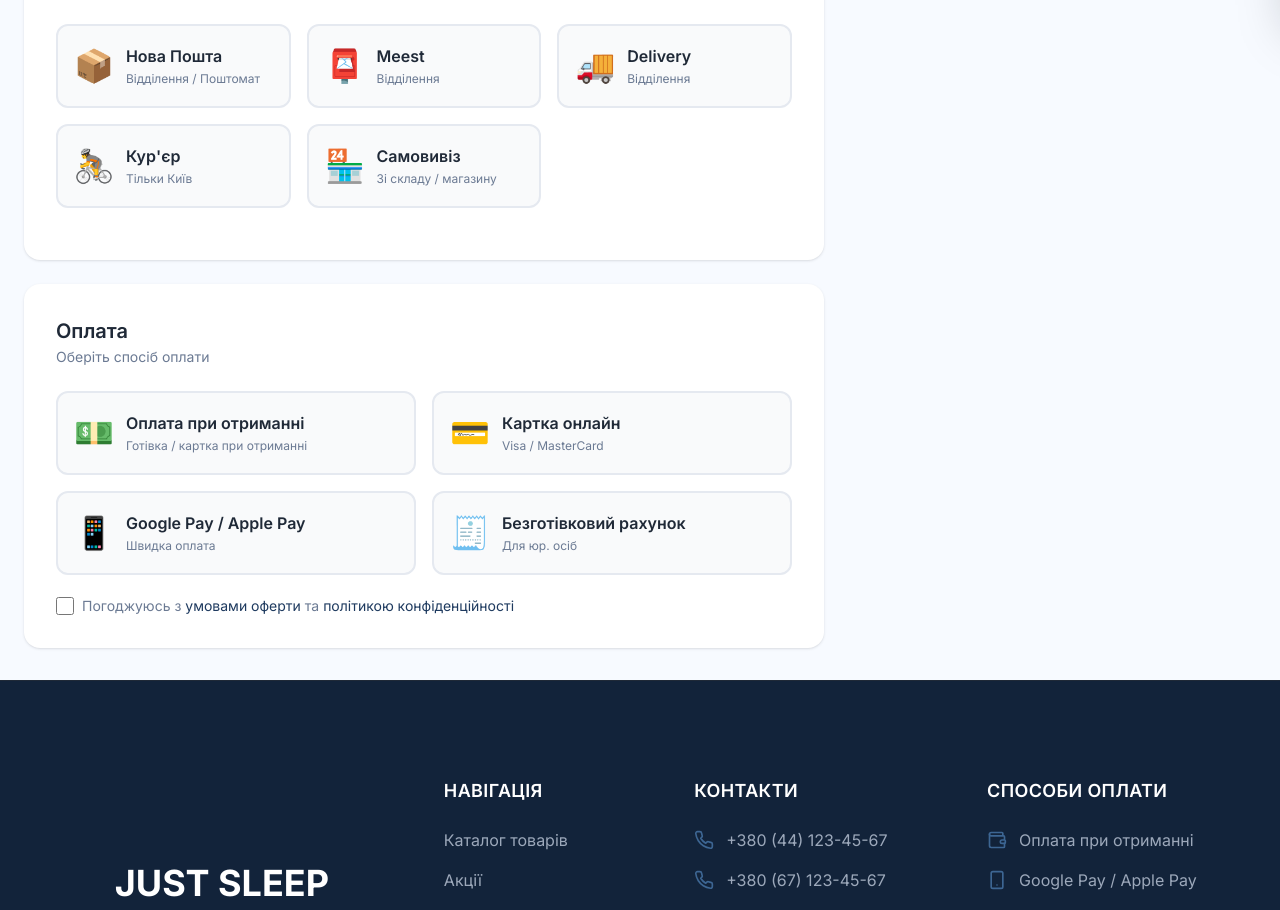
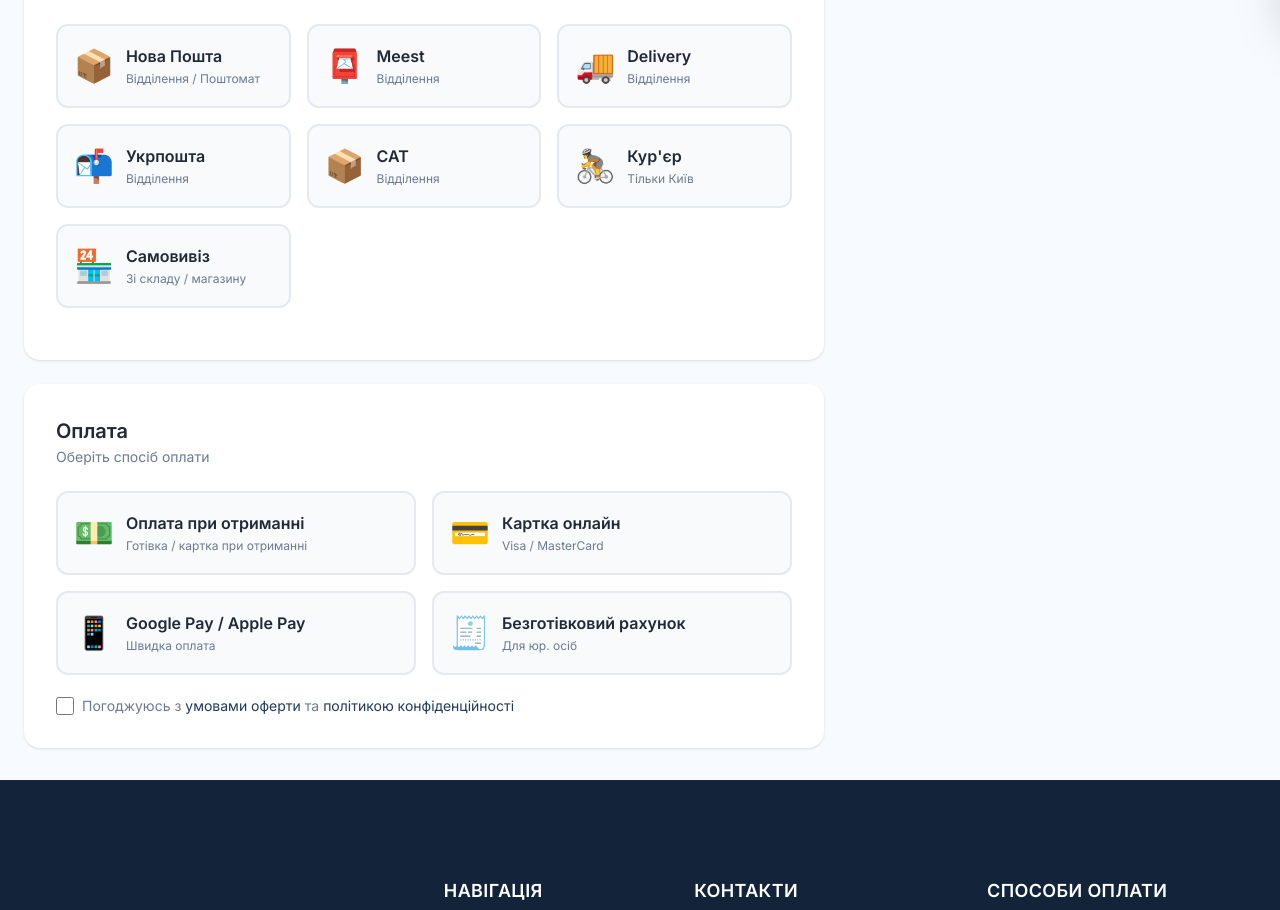
Before and after one commit to Greenfield-Taster/mattress-shop, a React (Vite) app: page /checkout in a window 1280 px wide. Shown: the part 783-1693 px from the top of the page. Built offline with nearby package versions, Linux system fonts and the light colour scheme; no server answers.

Commit message:
Add Ukrposhta and CAT delivery options and fix delivery methods maps

```diff
--- a/src/components/OrderDetailsModal/OrderDetailsModal.jsx
+++ b/src/components/OrderDetailsModal/OrderDetailsModal.jsx
@@ -16,11 +16,10 @@
 // Мапа назв служб доставки
 const DELIVERY_METHODS = {
   "nova-poshta": "Нова Пошта",
-  nova_poshta: "Нова Пошта",
   meest: "Meest",
+  delivery: "Delivery",
   ukrposhta: "Укрпошта",
-  delivery: "Delivery",
-  intime: "Ін Тайм",
+  cat: "CAT",
   courier: "Кур'єр",
   pickup: "Самовивіз",
 };
--- a/src/pages/Checkout.jsx
+++ b/src/pages/Checkout.jsx
@@ -103,6 +103,18 @@
       name: "Delivery",
       subtitle: "Відділення",
       icon: "🚚",
+    },
+    {
+      id: "ukrposhta",
+      name: "Укрпошта",
+      subtitle: "Відділення",
+      icon: "📬",
+    },
+    {
+      id: "cat",
+      name: "CAT",
+      subtitle: "Відділення",
+      icon: "📦",
     },
     {
       id: "courier",
@@ -390,7 +402,7 @@
         ? { price: 0, type: "free" }
         : { price: null, type: "carrier" };
     }
-    // meest, delivery
+    // meest, delivery, ukrposhta, cat
     return totals.subtotal >= 13000
       ? { price: 0, type: "free" }
       : { price: null, type: "carrier" };
```
